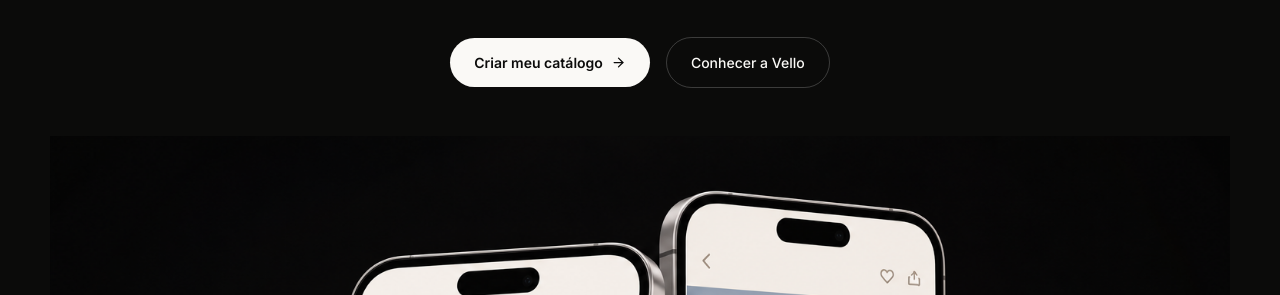
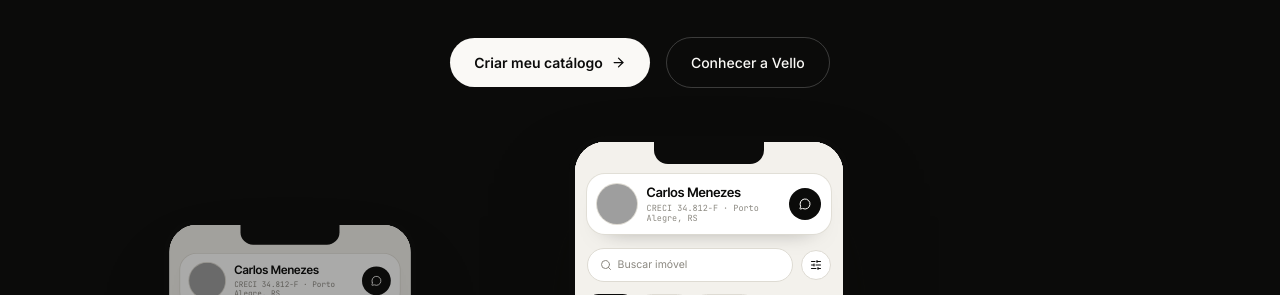
Before and after one commit to VelloCo/vello, a React (Vite) app: page / in a window 1280 px wide. Shown: the part 561-856 px from the top of the page. Built offline with nearby package versions, Linux system fonts and the light colour scheme; no server answers; grey boxes are pictures that could not be loaded.

Commit message:
Use real Vello catalog in landing hero

```diff
--- a/src/components/VelloLanding.tsx
+++ b/src/components/VelloLanding.tsx
@@ -3,6 +3,7 @@ import { ArrowRight, Check, Copy, Menu, X } from 'lucide-react';
 import { useState, type ReactNode } from 'react';
 import { appPath } from '../lib/paths';
 import { Logo } from './Logo';
+import { PhoneMockup } from './PhoneMockup';
 import { Container } from './Primitives';
 
 const ease = [0.16, 1, 0.3, 1] as const;
@@ -96,8 +97,13 @@ function Hero() {
             </button>
           </div>
         </motion.div>
-        <motion.div initial={{ opacity: 0, y: 42, scale: 0.975 }} animate={{ opacity: 1, y: 0, scale: 1 }} transition={{ delay: 0.14, duration: 0.86, ease }} className="relative mx-auto mt-10 h-[390px] max-w-[1180px] sm:mt-12 sm:h-[600px] lg:h-[660px]">
-          <img src={appPath('/landing/vello-hero-phones-light.png')} alt="Telas claras do catálogo imobiliário Vello em dois celulares" className="absolute left-1/2 top-0 w-[700px] max-w-none -translate-x-1/2 sm:w-[1080px] lg:w-[1180px]" />
+        <motion.div initial={{ opacity: 0, y: 42, scale: 0.975 }} animate={{ opacity: 1, y: 0, scale: 1 }} transition={{ delay: 0.14, duration: 0.86, ease }} className="relative mx-auto mt-10 h-[590px] max-w-[980px] sm:mt-12 sm:h-[620px]">
+          <div className="absolute left-1/2 top-[55px] hidden -translate-x-[155%] scale-[0.9] opacity-65 sm:block lg:-translate-x-[175%]">
+            <PhoneMockup />
+          </div>
+          <div className="absolute left-1/2 top-0 -translate-x-1/2 sm:left-[57%] sm:-translate-x-1/2">
+            <PhoneMockup />
+          </div>
         </motion.div>
       </Container>
     </section>
```
